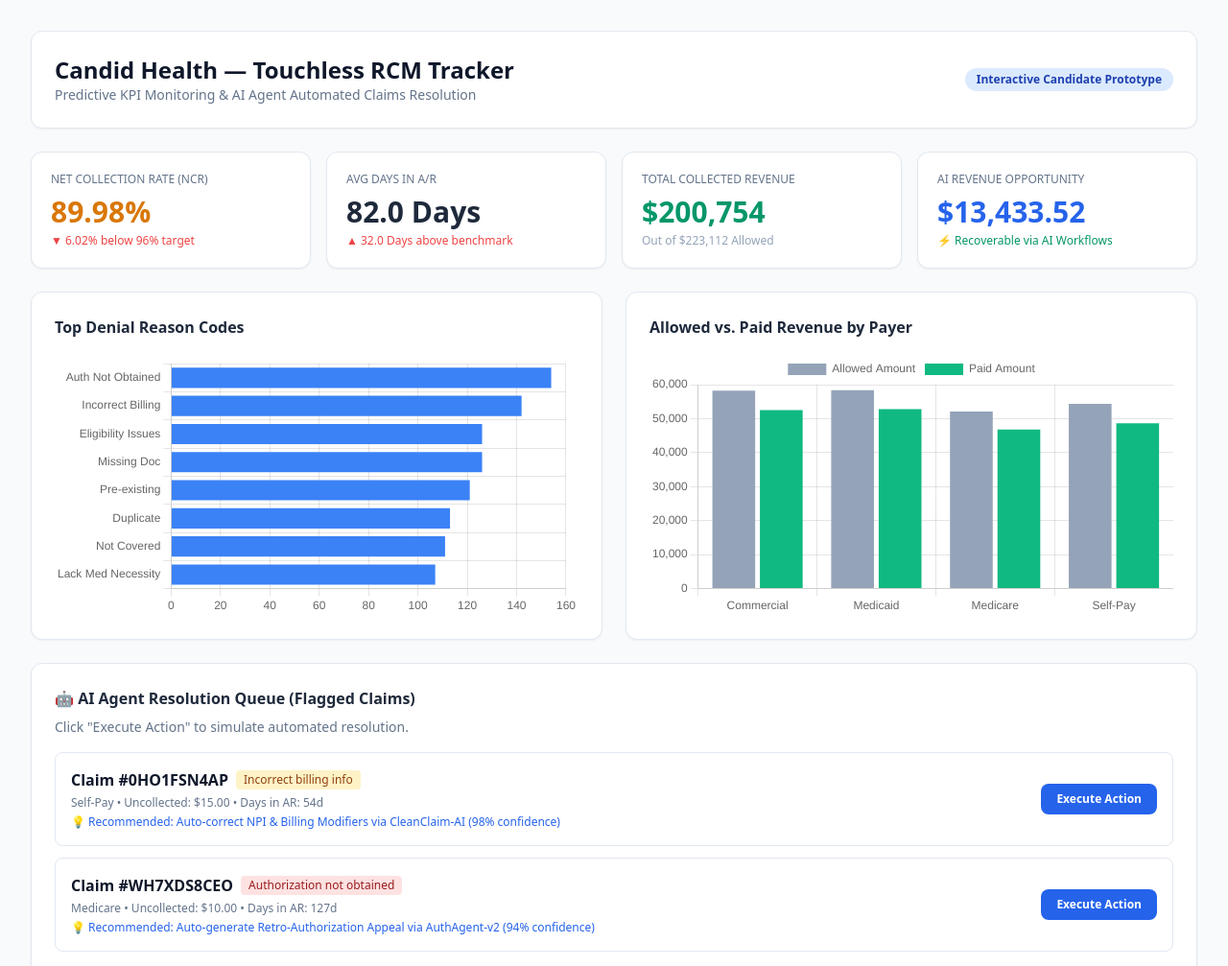
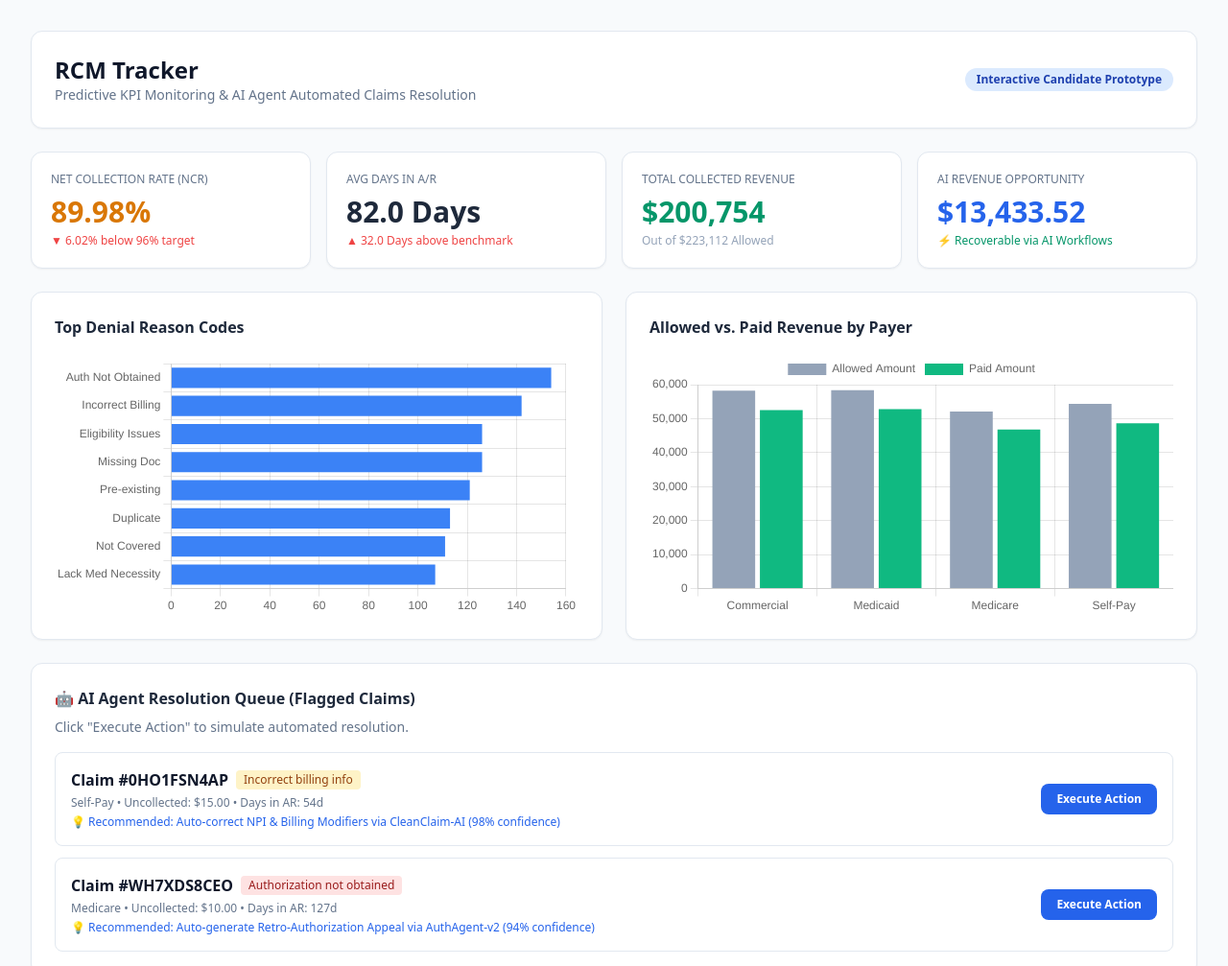
Before and after one commit to gpk21-co/rcm-tracker, a plain HTML site: page index.html in a window 1280 px wide. Shown: the top 1007 px of the page at 96% size. Drawn offline with nearby package versions, Linux system fonts and the light colour scheme.

Commit message:
Update index.html

```diff
--- a/index.html
+++ b/index.html
@@ -3,7 +3,7 @@
 <head>
     <meta charset="UTF-8">
     <meta name="viewport" content="width=device-width, initial-scale=1.0">
-    <title>Candid Health - AI RCM Tracker</title>
+    <title>AI RCM Tracker</title>
     <script src="https://cdn.tailwindcss.com"></script>
     <script src="https://cdn.jsdelivr.net/npm/chart.js"></script>
 </head>
@@ -12,7 +12,7 @@
         <!-- Header -->
         <div class="flex justify-between items-center bg-white p-6 rounded-xl shadow-sm border border-slate-200">
             <div>
-                <h1 class="text-2xl font-bold text-slate-900">Candid Health — Touchless RCM Tracker</h1>
+                <h1 class="text-2xl font-bold text-slate-900">RCM Tracker</h1>
                 <p class="text-sm text-slate-500">Predictive KPI Monitoring & AI Agent Automated Claims Resolution</p>
             </div>
             <span class="bg-blue-100 text-blue-800 text-xs font-semibold px-3 py-1 rounded-full">Interactive Candidate Prototype</span>
```
